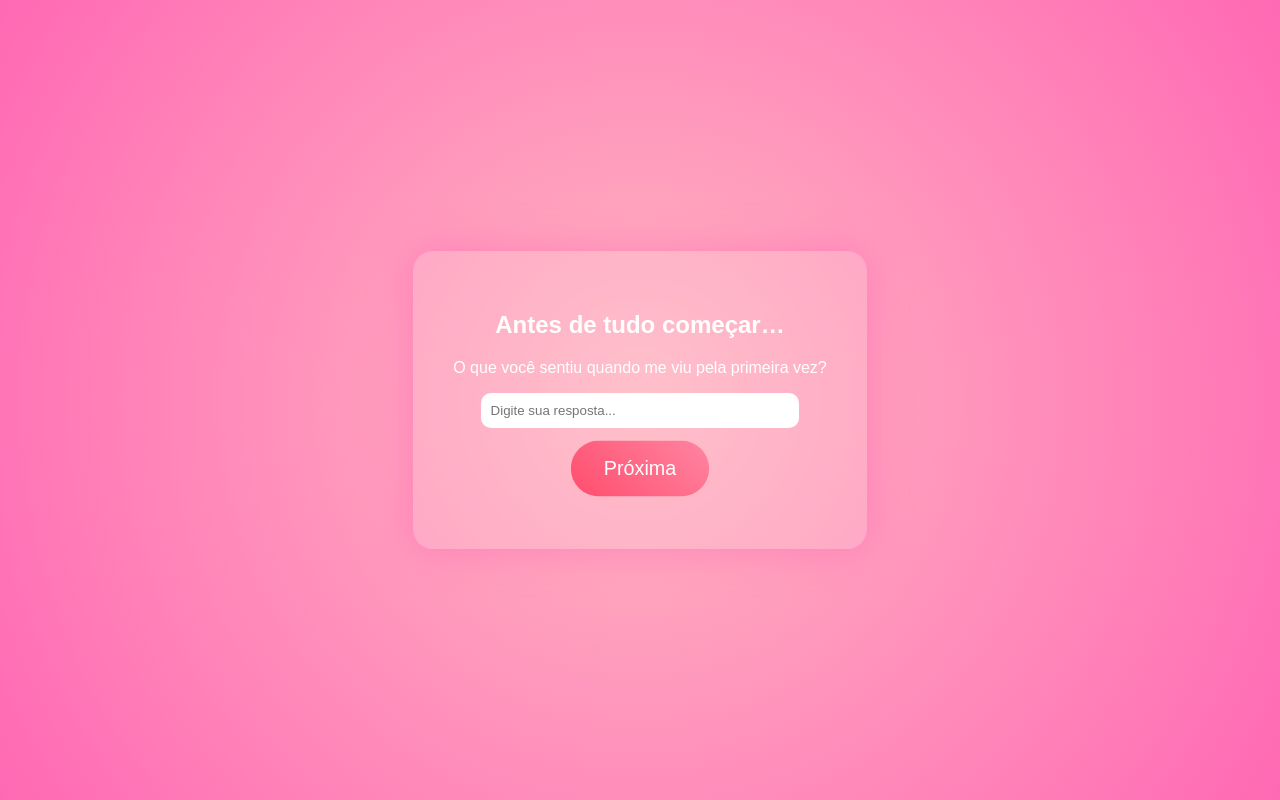
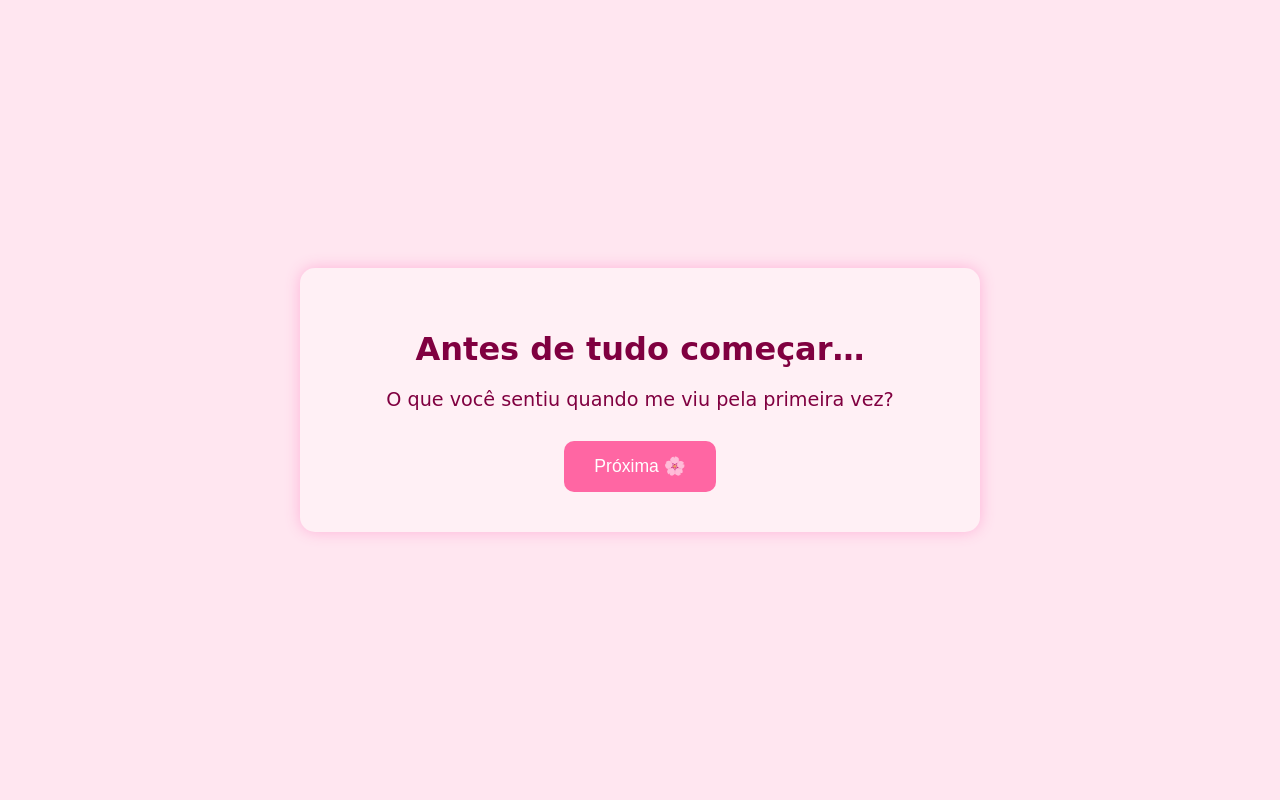
Before and after one commit to nathyzinha27/jogo-de-amor, a Flask app: page / in a window 1280 px wide. Run offline with Flask 3, Linux system fonts and the light colour scheme.

Commit message:
Atualização 4.0

```diff
--- a/app.py
+++ b/app.py
@@ -3,6 +3,7 @@ from flask import Flask, session, request, redirect, url_for, render_template
 app = Flask(__name__)
 app.secret_key = "chave-secreta-super-romantica"
 
+# Lista completa de fases com perguntas
 fases = [
     {"texto": "Antes de tudo começar…", "pergunta": "O que você sentiu quando me viu pela primeira vez?"},
     {"texto": "Nem tudo começou com certeza.", "pergunta": "O que te fez querer continuar falando comigo?"},
@@ -22,7 +23,11 @@ fases = [
     {"texto": "Entre erros e acertos…", "pergunta": "O que você acha que aprendemos juntos?"},
     {"texto": "O amor também é escolha.", "pergunta": "Por que você escolheria ficar comigo todos os dias?"},
     {"texto": "Depois de tudo isso…", "pergunta": "Você sente que esse amor é real?"},
-    {"texto": "E para selar tudo…", "pergunta": "Você gostaria de usar uma aliança como símbolo do nosso amor?"}
+    # Novas perguntas antes do pedido final
+    {"texto": "Chegamos até aqui, e cada momento valeu a pena…", "pergunta": "Qual foi a coisa mais linda que você sentiu durante nossa história?"},
+    {"texto": "Você é tudo que eu sempre quis…", "pergunta": "O que te faz sorrir quando pensa em nós dois?"},
+    # Pedido final
+    {"texto": "Agora eu preciso te perguntar algo muito importante…", "pergunta": "Você aceita colocar o anel no meu dedo e continuar nossa história para sempre?"}
 ]
 
 @app.route("/", methods=["GET", "POST"])
@@ -49,14 +54,22 @@ def index():
 
 @app.route("/pedido")
 def pedido():
+    # Página do pedido final
     return render_template("pedido.html")
 
 @app.route("/resposta", methods=["POST"])
 def resposta():
+    # Captura a resposta do pedido final
     escolha = request.form.get("escolha")
     if escolha == "sim":
         return render_template("sim.html")
     return render_template("nao.html")
 
+@app.route("/reset")
+def reset():
+    # Função para reiniciar o jogo
+    session.clear()
+    return redirect(url_for("index"))
+
 if __name__ == "__main__":
     app.run(debug=True)
--- a/templates/index.html
+++ b/templates/index.html
@@ -2,17 +2,56 @@
 <html lang="pt-br">
 <head>
     <meta charset="UTF-8">
-    <title>Fases do Amor</title>
-    <link rel="stylesheet" href="{{ url_for('static', filename='style.css') }}">
+    <title>Jogo de Amor</title>
+    <style>
+        body {
+            font-family: "Comic Sans MS", cursive, sans-serif;
+            background-color: #ffe6f0;
+            color: #800040;
+            display: flex;
+            justify-content: center;
+            align-items: center;
+            height: 100vh;
+            margin: 0;
+            text-align: center;
+        }
+        .container {
+            background-color: #fff0f5;
+            padding: 40px;
+            border-radius: 15px;
+            box-shadow: 0px 0px 15px #ffb3d9;
+            width: 80%;
+            max-width: 600px;
+        }
+        h1 {
+            font-size: 2em;
+            margin-bottom: 20px;
+        }
+        p {
+            font-size: 1.2em;
+            margin-bottom: 30px;
+        }
+        button {
+            padding: 15px 30px;
+            font-size: 1.1em;
+            border: none;
+            border-radius: 10px;
+            background-color: #ff66a3;
+            color: white;
+            cursor: pointer;
+            transition: 0.3s;
+        }
+        button:hover {
+            background-color: #ff3399;
+        }
+    </style>
 </head>
 <body>
-    <div class="pedido-box">
-        <h2>{{ fase.texto }}</h2>
+    <div class="container">
+        <h1>{{ fase.texto }}</h1>
         <p>{{ fase.pergunta }}</p>
-
         <form method="POST">
-            <input type="text" name="resposta" placeholder="Digite sua resposta..." required>
-            <button type="submit" class="sim">Próxima</button>
+            <button type="submit">Próxima 🌸</button>
         </form>
     </div>
 </body>
```
Also changed, not shown: templates/não.html (+44 -5 lines), templates/pedido.html (+59 -8 lines), templates/sim.html (+44 -5 lines).
